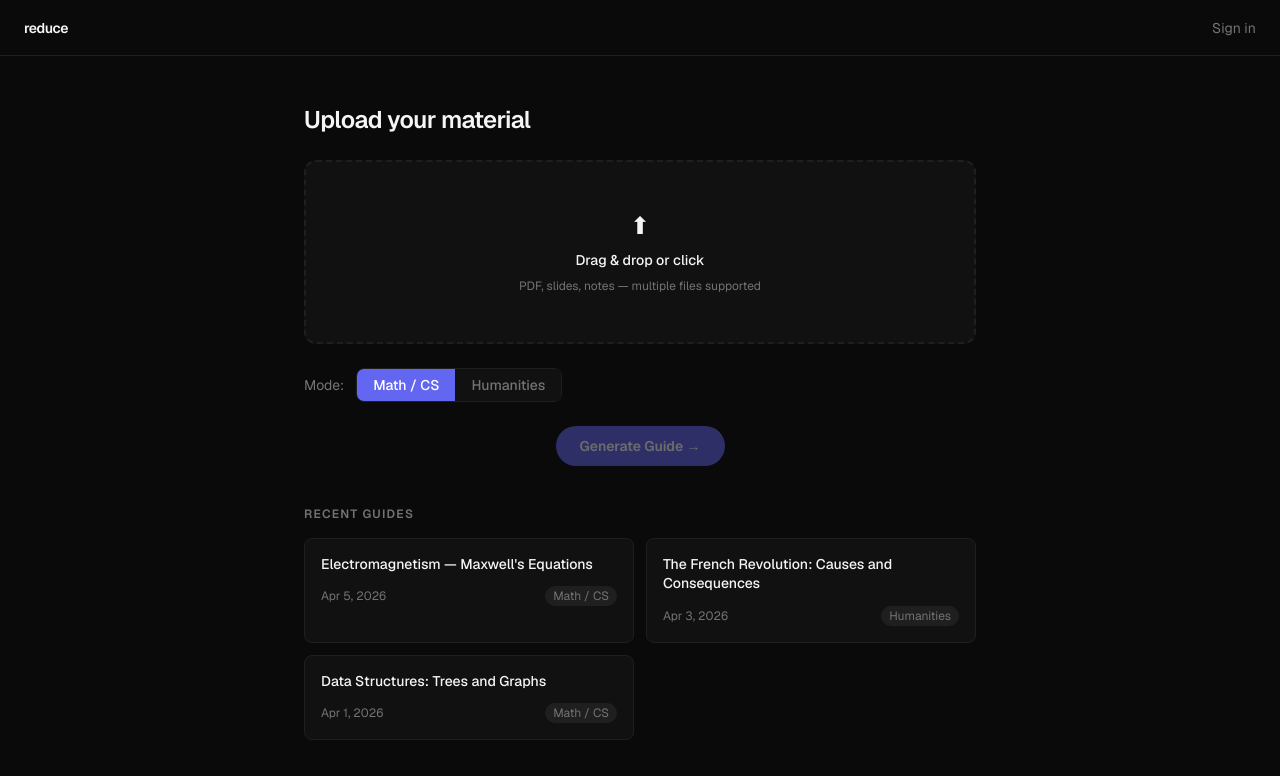
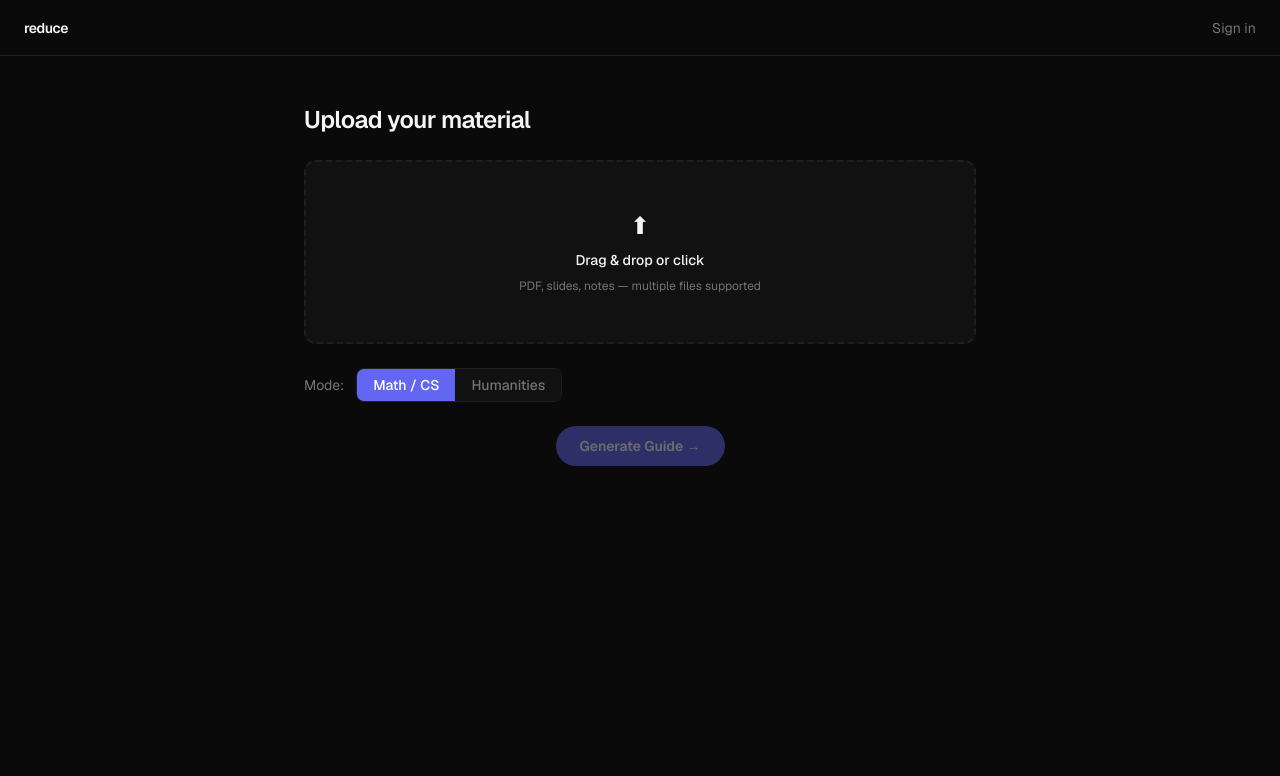
Before and after one commit to jx4e/reduce, a Next.js app: page / in a window 1280 px wide. Shown: the top 776 px of the page. Built offline with nearby package versions, Linux system fonts and the light colour scheme.

Commit message:
feat: show real guides in recent guides list

```diff
--- a/app/generate/page.tsx
+++ b/app/generate/page.tsx
@@ -5,6 +5,7 @@ import { useRouter } from 'next/navigation'
 import Link from 'next/link'
 import Stepper from '@/components/Stepper'
 import { consumePending } from '@/lib/pendingGeneration'
+import { saveGuide } from '@/lib/guideStorage'
 import type { Guide } from '@/types/guide'
 
 const STAGES = ['Parsing', 'Analyzing', 'Writing', 'Rendering']
@@ -45,7 +46,7 @@ export default function GeneratePage() {
         }
 
         const guide: Guide = await res.json()
-        localStorage.setItem(guide.id, JSON.stringify(guide))
+        saveGuide(guide)
         clearInterval(interval)
         router.push(`/guide/${guide.id}`)
       } catch (err) {
--- a/app/page.tsx
+++ b/app/page.tsx
@@ -1,22 +1,22 @@
 'use client'
 
-import { useState } from 'react'
+import { useEffect, useState } from 'react'
 import { useRouter } from 'next/navigation'
 import UploadZone from '@/components/UploadZone'
 import GuideCard from '@/components/GuideCard'
 import type { GuideCardData, GuideMode } from '@/types/guide'
 import { setPending } from '@/lib/pendingGeneration'
-
-const MOCK_GUIDES: GuideCardData[] = [
-  { id: '1', title: 'Electromagnetism — Maxwell\'s Equations', createdAt: 'Apr 5, 2026', mode: 'math-cs' },
-  { id: '2', title: 'The French Revolution: Causes and Consequences', createdAt: 'Apr 3, 2026', mode: 'humanities' },
-  { id: '3', title: 'Data Structures: Trees and Graphs', createdAt: 'Apr 1, 2026', mode: 'math-cs' },
-]
+import { listGuides } from '@/lib/guideStorage'
 
 export default function HomePage() {
   const router = useRouter()
   const [files, setFiles] = useState<File[]>([])
   const [mode, setMode] = useState<GuideMode>('math-cs')
+  const [guides, setGuides] = useState<GuideCardData[]>([])
+
+  useEffect(() => {
+    setGuides(listGuides())
+  }, [])
 
   function handleGenerate() {
     if (files.length === 0) return
@@ -68,16 +68,18 @@ export default function HomePage() {
         </section>
 
         {/* Recent guides */}
+        {guides.length > 0 && (
           <section className="flex flex-col gap-4">
             <h2 className="text-xs font-semibold uppercase tracking-widest" style={{ color: 'var(--muted)' }}>
               Recent Guides
             </h2>
             <div className="grid grid-cols-1 gap-3 sm:grid-cols-2">
-            {MOCK_GUIDES.map(guide => (
+              {guides.map(guide => (
                 <GuideCard key={guide.id} guide={guide} />
               ))}
             </div>
           </section>
+        )}
 
       </div>
     </div>
--- /dev/null
+++ b/lib/guideStorage.ts
@@ -0,0 +1,31 @@
+import type { Guide, GuideCardData } from '@/types/guide'
+
+const INDEX_KEY = 'guide-index'
+
+function getIndex(): string[] {
+  try {
+    return JSON.parse(localStorage.getItem(INDEX_KEY) ?? '[]')
+  } catch {
+    return []
+  }
+}
+
+export function saveGuide(guide: Guide): void {
+  localStorage.setItem(guide.id, JSON.stringify(guide))
+  const index = getIndex().filter(id => id !== guide.id)
+  index.unshift(guide.id) // most recent first
+  localStorage.setItem(INDEX_KEY, JSON.stringify(index))
+}
+
+export function listGuides(): GuideCardData[] {
+  return getIndex().flatMap(id => {
+    try {
+      const raw = localStorage.getItem(id)
+      if (!raw) return []
+      const g = JSON.parse(raw) as Guide
+      return [{ id: g.id, title: g.title, mode: g.mode, createdAt: g.createdAt }]
+    } catch {
+      return []
+    }
+  })
+}
```
Lines whose indentation alone changed are shown as unchanged.
